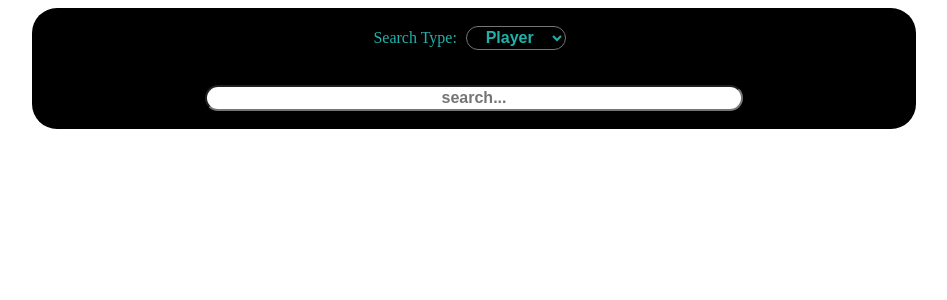
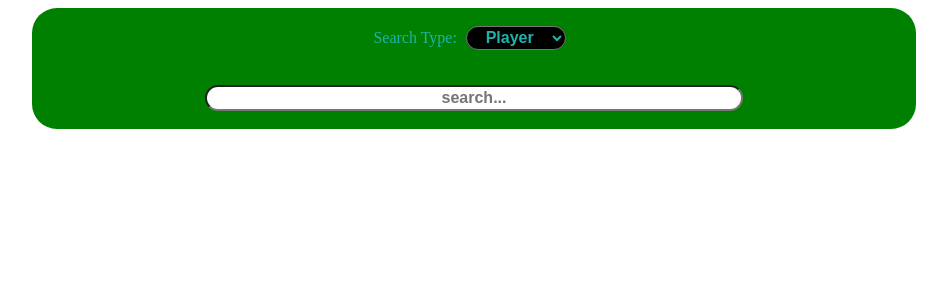
Before and after one commit to magnaniotavio/football-info, a React (Create React App) app: page / in a window 1280 px wide. Shown: the top 300 px of the page, without its empty margins (166-1113 px from the left). Built offline with nearby package versions, Linux system fonts and the light colour scheme.

Commit message:
Changed background color

```diff
--- a/src/components/style.css
+++ b/src/components/style.css
@@ -9,7 +9,7 @@ a{
   }
 
 .header {
-  background-color: black;
+  background-color: green;
   border-radius: 25px;
   text-align: center;
   color: lightseagreen;
```
